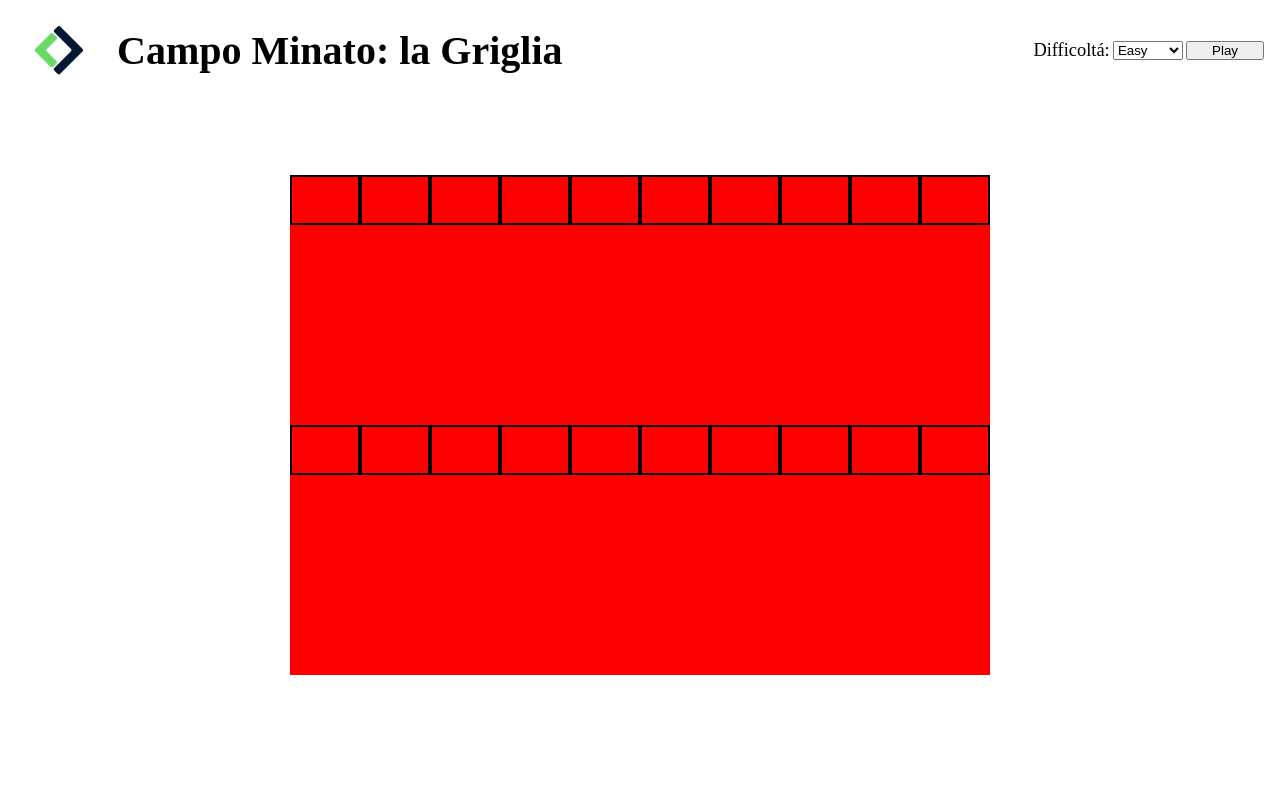
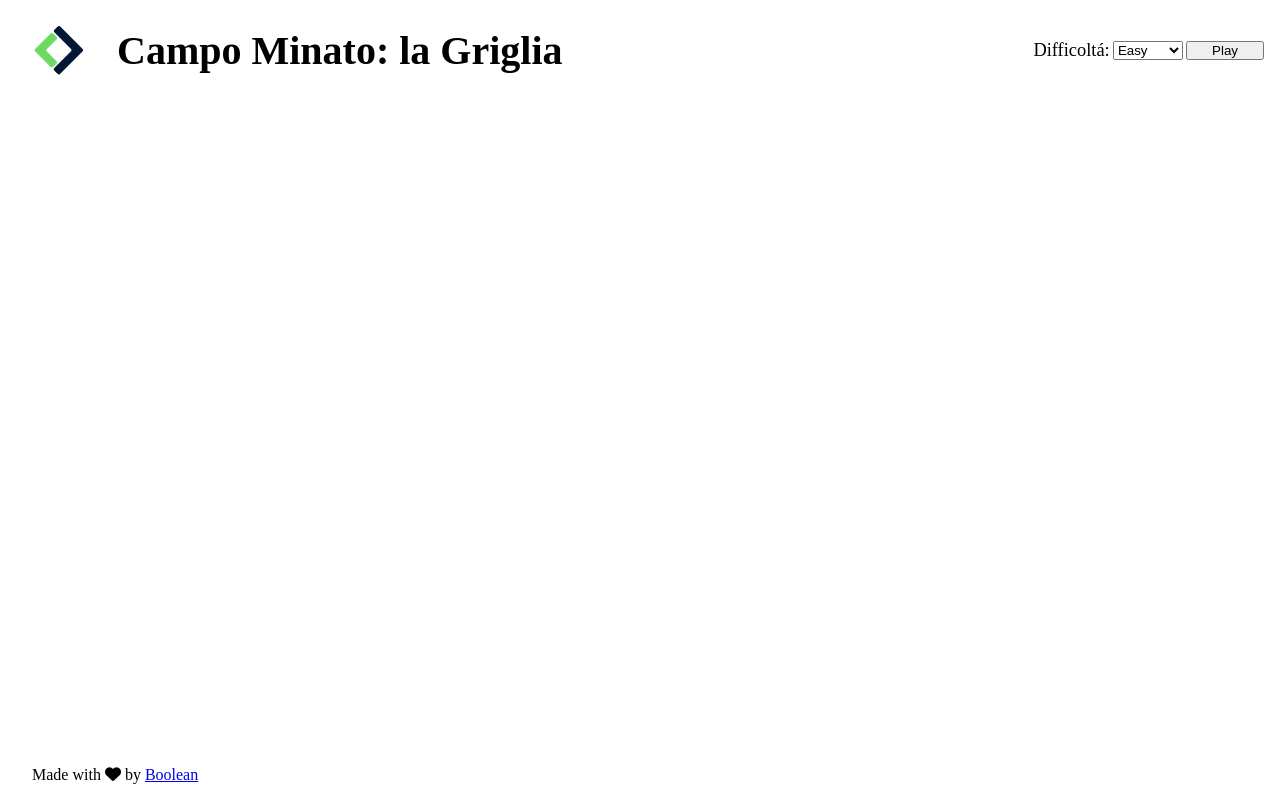
Before and after one commit to AndrianiClaudio/js-campominato-grid, a plain HTML site: page index.html in a window 1280 px wide. Drawn offline with Linux system fonts and the light colour scheme.

Commit message:
inserimento footer

```diff
--- a/css/style.css
+++ b/css/style.css
@@ -66,15 +66,25 @@ main.main {
     display: flex;
     width: 700px;
     height: 500px;
-    background-color: red;
+    /* background-color: red; */
     flex-wrap: wrap;
 }
-.square-10 {
+/* .square-10 {
     width: calc(100% / 10);
     height: calc(100% / 10);
     border: 2px solid black;
+} */
+/* footer */
+.footer {
+    height: var(--footer-height);
 }
-/* footer */
+.copyright {
+    margin-left: 1rem;
+}
+.copyright > .fas.fa-heart {
+    color: black;
+}
+
 @media screen and (max-width: 682px){
     header.header {
         height: var(--header-mini-screen-height);
--- a/index.html
+++ b/index.html
@@ -65,6 +65,7 @@
         <!-- copyright -->
         <div class="copyright">
             <!-- span Made with <3 by Boolean(Boolean = link evidenziato) -->
+            <span class="copyright">Made with <i class="fas fa-heart"></i> by <a href='#' class="subline-link">Boolean</a></span>
         </div>
     </footer>
     <!-- link al file .js -->
```
